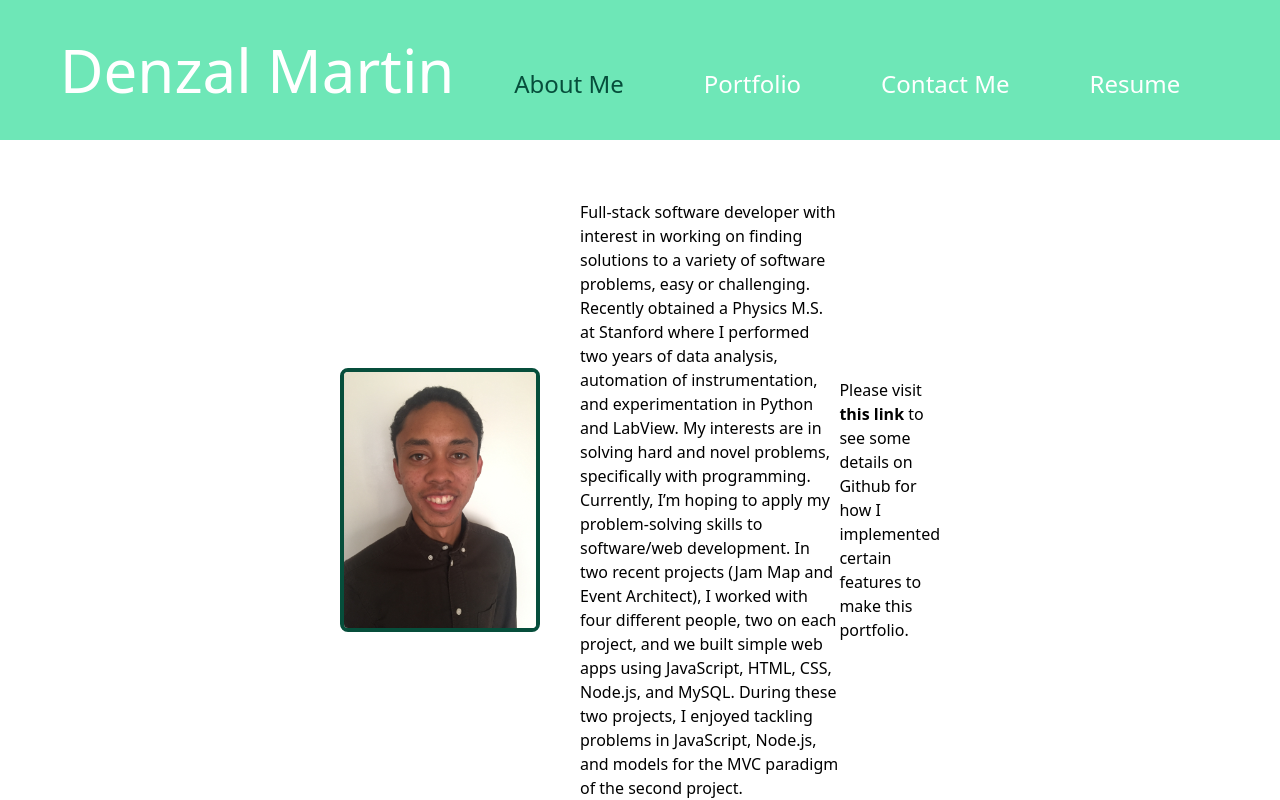
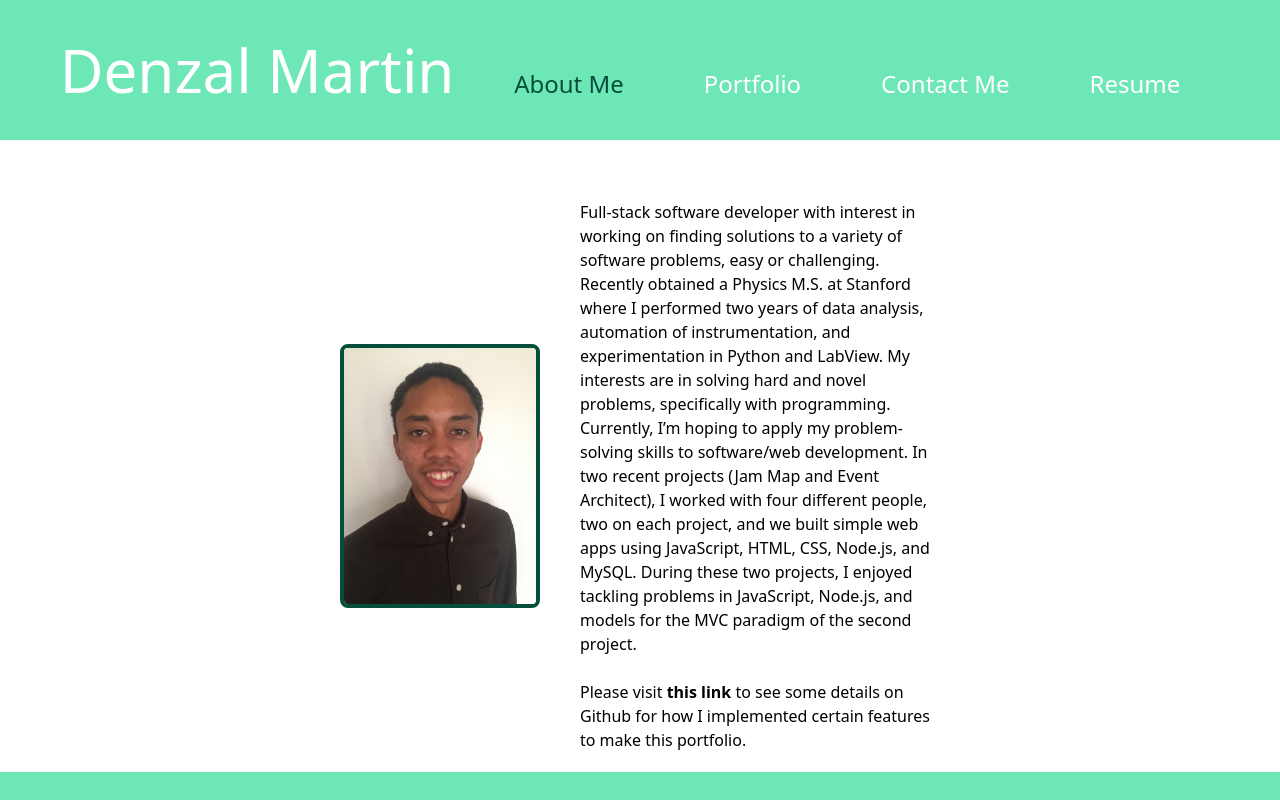
Before and after one commit to dmartin4820/dmartin4820.github.io, a React (Create React App) app: page / in a window 1280 px wide. Shown: the top 800 px of the page. Built offline with nearby package versions, Linux system fonts and the light colour scheme.

Commit message:
fix about me formatting

```diff
--- a/src/components/pages/AboutMe.js
+++ b/src/components/pages/AboutMe.js
@@ -4,23 +4,19 @@ import {self} from '../../assets/images';
 const imgStyle = {
 	width: 200
 }
-const visitGithubRepo = 'mt-5'
-
 const aboutContainer = 'flex flex-col xl:flex-row items-center mt-10 p-5 sm:w-1/2';
 const aboutDesc = 'mt-5 xl:mt-0 self-start';
 const img = 'border-4 border-green-900 rounded-lg mr-10';
 
 function AboutMe() {
   return (
-		<div className='flex justify-center h-full'>
+		<div className='flex flex-col items-center h-full'>
     	<div className={aboutContainer}>
 				<img className={img} src={self} alt='Denzal Martin' style={imgStyle}/>
     	  <p className={aboutDesc}>
-    	    Full-stack software developer with interest in working on finding solutions to a variety of software problems, easy or challenging. Recently obtained a Physics M.S. at Stanford where I performed two years of data analysis, automation of instrumentation, and experimentation in Python and LabView. My interests are in solving hard and novel problems, specifically with programming. Currently, I’m hoping to apply my problem-solving skills to software/web development. In two recent projects (Jam Map and Event Architect), I worked with four different people, two on each project, and we built simple web apps using JavaScript, HTML, CSS, Node.js, and MySQL. During these two projects, I enjoyed tackling problems in JavaScript, Node.js, and models for the MVC paradigm of the second project.
+    	    Full-stack software developer with interest in working on finding solutions to a variety of software problems, easy or challenging. Recently obtained a Physics M.S. at Stanford where I performed two years of data analysis, automation of instrumentation, and experimentation in Python and LabView. My interests are in solving hard and novel problems, specifically with programming. Currently, I’m hoping to apply my problem-solving skills to software/web development. In two recent projects (Jam Map and Event Architect), I worked with four different people, two on each project, and we built simple web apps using JavaScript, HTML, CSS, Node.js, and MySQL. During these two projects, I enjoyed tackling problems in JavaScript, Node.js, and models for the MVC paradigm of the second project.<br/><br/>
+          Please visit <a className="font-bold" href="https://github.com/dmartin4820/dmartin4820.github.io" target="_blank" alt="Denzal's Portfolio Github Repo" rel="noreferrer">this link</a> to see some details on Github for how I implemented certain features to make this portfolio.
     	  </p>
-        <p className={visitGithubRepo}>
-          Please visit <a className="font-bold" href="https://github.com/dmartin4820/dmartin4820.github.io" target="_blank" alt="Denzal's Portfolio Github Repo" rel="noreferrer">this link</a> to see some details on Github for how I implemented certain features to make this portfolio.
-        </p>
     	</div>
 		</div>
   )
--- a/src/components/pages/ContactMe.js
+++ b/src/components/pages/ContactMe.js
@@ -7,7 +7,7 @@ const containerStyle = 'flex justify-center'
 const formContainerStyle = 'flex justify-center p-5 md:p-20 md:w-1/2';
 const formStyle = 'flex flex-col w-full';
 const inputStyleNoWarn = 'rounded-lg border-2 border-black p-2 mb-5';
-const inputStyleWarn = 'rounded-lg border-2 border-red-500 p-2 mb-5';
+// const inputStyleWarn = 'rounded-lg border-2 border-red-500 p-2 mb-5';
 const buttonContainer = 'flex flex-col items-center'
 const buttonStyle = `${inputStyleNoWarn} p-2 w-4/12`;
 const messageStyle = `${inputStyleNoWarn} h-48 px-5 py-10`;
@@ -96,7 +96,7 @@ function ContactMe() {
 
 	// Change active status of an input and set wasClicked to track whether error is displayed
 	function handleFocus(e) {
-		const {name, value} = e.target;
+		// const {name, value} = e.target;
 		const inputHandler = getInputHandler(e);
 		e.type === "focus"
 			? inputHandler.isActive[1](true)
```
